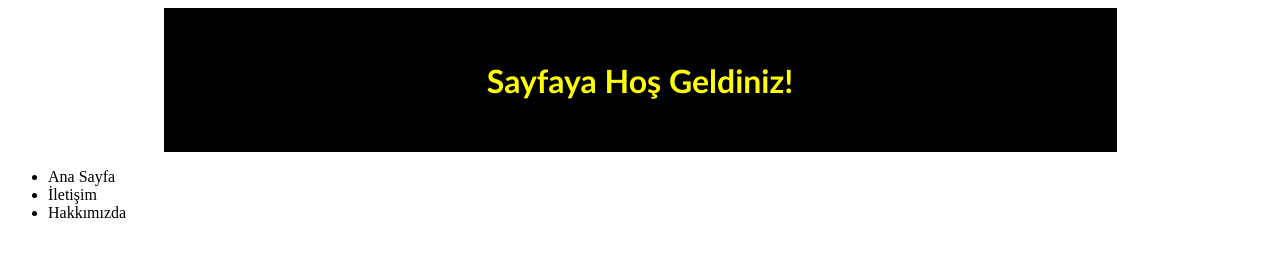
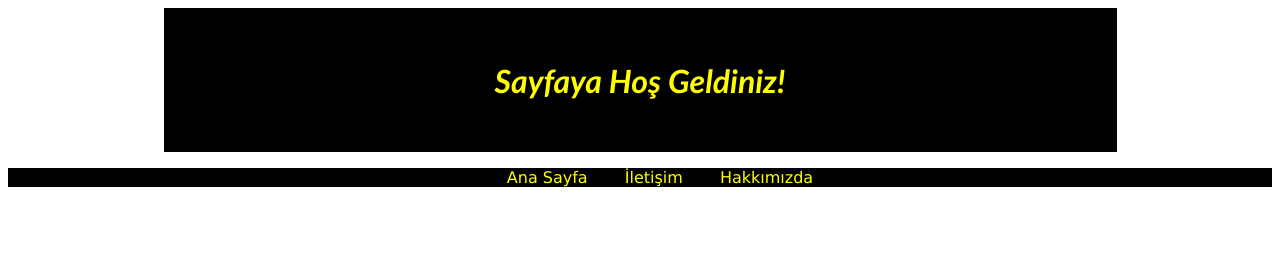
Before and after one commit to ozgurunal20/kodluyoruzilkrepo, a plain HTML site: page index.html in a window 1280 px wide. Drawn offline with Linux system fonts and the light colour scheme.

Commit message:
menueklendi

```diff
--- a/style.css
+++ b/style.css
@@ -7,6 +7,22 @@ header {
     padding: 2em 1em;
     text-align: center;
 }
-header h1{
+
+header h1 {
     font-family: 'Trebuchet MS';
+    font-style: italic;
 }
+nav ul {
+    list-style-type:none;
+    background-color: black;
+    color: yellow;
+    text-align: center;
+    font-family: 'Verdana';
+}
+
+nav ul li {
+    display: inline;
+    margin: 0 auto;
+    padding: 2em 1em;
+    text-decoration: none;
+}
```
